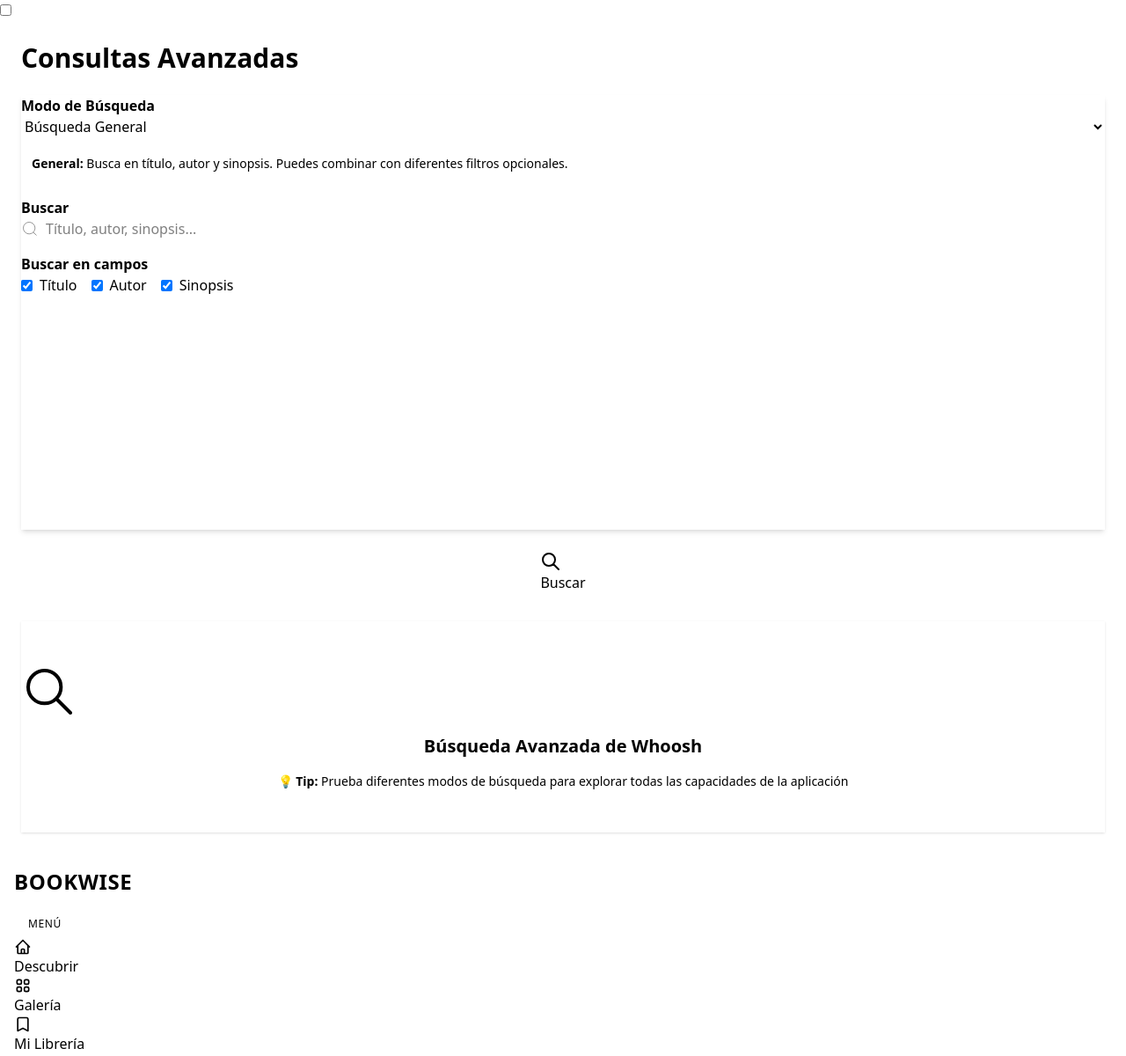
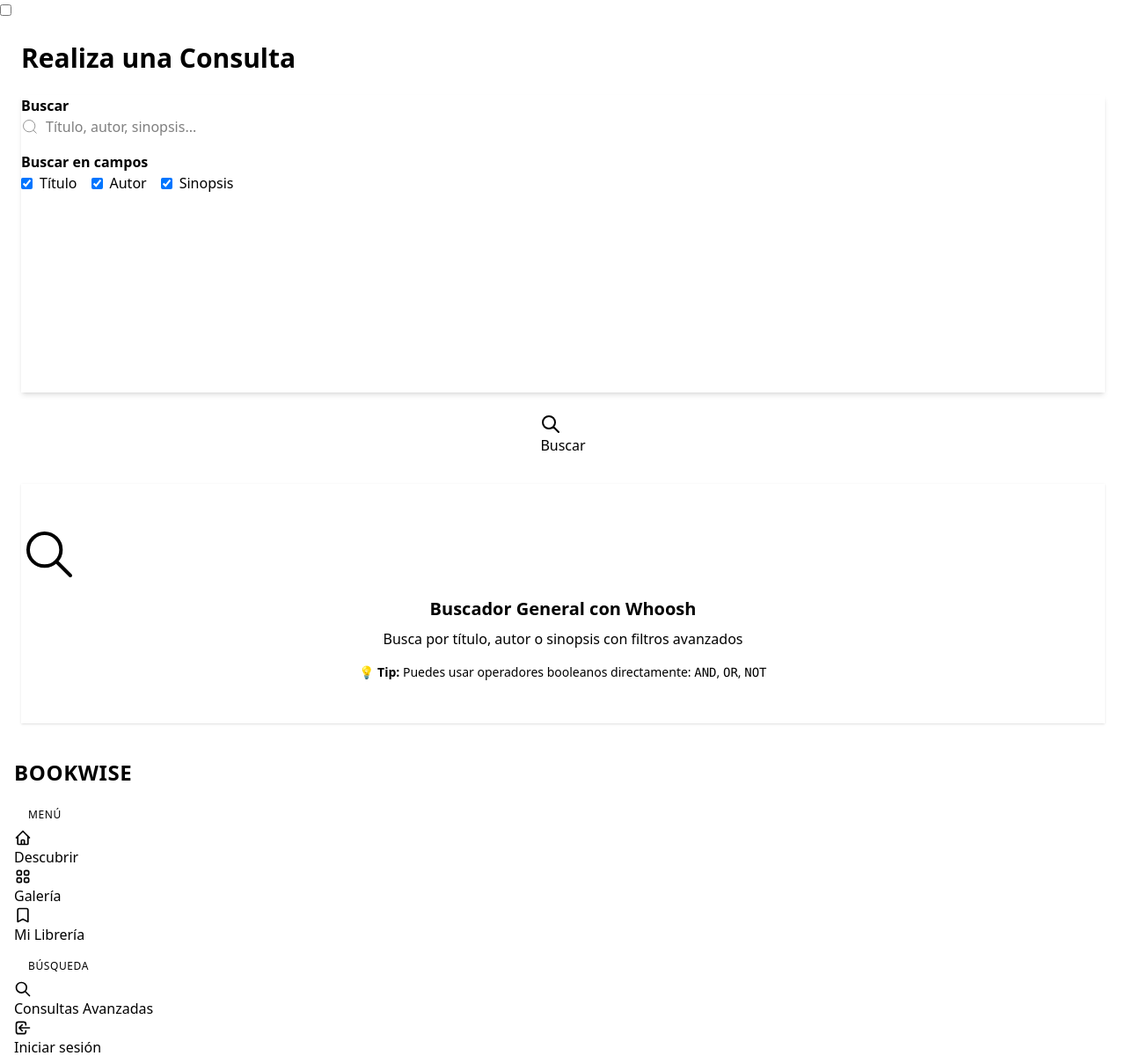
Before and after one commit to PDJ6975/Bookwise, a Django app: template main/templates/main/buscar_avanzado.html in a window 1280 px wide. Shown: the top 1200 px of the page at 88% size. Run offline with Django 5.2, Linux system fonts and the light colour scheme; the template is opened without the code that fills it, so the values that code supplies are empty; some libraries are stand-ins or nearby versions.

Commit message:
refactor: dejar solo buscador general

```diff
--- a/main/templates/main/buscar_avanzado.html
+++ b/main/templates/main/buscar_avanzado.html
@@ -4,7 +4,7 @@
 
 {% block content %}
 <div class="max-w-7xl mx-auto">
-    <h1 class="text-3xl font-bold mb-6">Consultas Avanzadas</h1>
+    <h1 class="text-3xl font-bold mb-6">Realiza una Consulta</h1>
 
     <!-- Formulario de Búsqueda -->
     <form method="GET" action="{% url 'buscar_avanzado' %}" class="mb-8">
@@ -13,26 +13,8 @@
         <!-- Card Principal -->
         <div class="card bg-base-100 shadow-md mb-6">
             <div class="card-body">
-                <!-- Modo de Búsqueda -->
+                <!-- Input de Búsqueda -->
                 <div class="form-control mb-4">
-                    <label class="label">
-                        <span class="label-text font-semibold">Modo de Búsqueda</span>
-                    </label>
-                    <select name="modo" id="modo-busqueda" class="select select-bordered w-full">
-                        <option value="filtrado" {% if modo == 'filtrado' %}selected{% endif %}>Búsqueda General</option>
-                        <option value="booleana" {% if modo == 'booleana' %}selected{% endif %}>Búsqueda Booleana (AND/OR/NOT)</option>
-                        <option value="populares" {% if modo == 'populares' %}selected{% endif %}>Solo Libros Populares</option>
-                    </select>
-                    <!-- Descripción del modo -->
-                    <div class="mt-2 p-3 bg-base-200 rounded-lg text-sm" id="modo-descripcion">
-                        <p id="desc-filtrado"><strong>General:</strong> Busca en título, autor y sinopsis. Puedes combinar con diferentes filtros opcionales.</p>
-                        <p id="desc-booleana" class="hidden"><strong>Booleana:</strong> Usa operadores: <code>autor:García AND genero:Ficción</code>, <code>titulo:amor OR titulo:guerra</code>, <code>NOT genero:Infantil</code></p>
-                        <p id="desc-populares" class="hidden"><strong>Populares:</strong> Muestra libros con muchos votos ordenados por valoración (útil para descubrir clásicos).</p>
-                    </div>
-                </div>
-
-                <!-- Input de Búsqueda -->
-                <div class="form-control mb-4" id="campo-busqueda">
                     <label class="label">
                         <span class="label-text font-semibold">Buscar</span>
                     </label>
@@ -41,33 +23,33 @@
                             <circle cx="11" cy="11" r="8"></circle>
                             <path d="m21 21-4.3-4.3"></path>
                         </svg>
-                        <input type="search" name="q" value="{{ q }}" placeholder="Título, autor, sinopsis..." class="grow" id="input-busqueda" />
+                        <input type="search" name="q" value="{{ q }}" placeholder="Título, autor, sinopsis..." class="grow" />
                     </label>
                 </div>
 
-                <!-- Campos de Búsqueda (solo para modo filtrado) -->
-                <div class="form-control mb-4 hidden" id="campos-multicampo">
+                <!-- Campos de Búsqueda -->
+                <div class="form-control mb-4">
                     <label class="label">
                         <span class="label-text font-semibold">Buscar en campos</span>
                     </label>
                     <div class="flex gap-4">
                         <label class="cursor-pointer flex items-center gap-2">
-                            <input type="checkbox" name="campo_titulo" class="checkbox checkbox-primary" {% if not tipo_busqueda or campo_titulo %}checked{% endif %} />
+                            <input type="checkbox" name="campo_titulo" class="checkbox checkbox-primary" {% if not busqueda_realizada or campo_titulo %}checked{% endif %} />
                             <span class="label-text">Título</span>
                         </label>
                         <label class="cursor-pointer flex items-center gap-2">
-                            <input type="checkbox" name="campo_autor" class="checkbox checkbox-primary" {% if not tipo_busqueda or campo_autor %}checked{% endif %} />
+                            <input type="checkbox" name="campo_autor" class="checkbox checkbox-primary" {% if not busqueda_realizada or campo_autor %}checked{% endif %} />
                             <span class="label-text">Autor</span>
                         </label>
                         <label class="cursor-pointer flex items-center gap-2">
-                            <input type="checkbox" name="campo_sinopsis" class="checkbox checkbox-primary" {% if not tipo_busqueda or campo_sinopsis %}checked{% endif %} />
+                            <input type="checkbox" name="campo_sinopsis" class="checkbox checkbox-primary" {% if not busqueda_realizada or campo_sinopsis %}checked{% endif %} />
                             <span class="label-text">Sinopsis</span>
                         </label>
                     </div>
                 </div>
 
-                <!-- Collapse: Filtros Avanzados (solo para modo filtrado) -->
-                <div class="collapse collapse-arrow bg-base-200 hidden" id="filtros-avanzados">
+                <!-- Collapse: Filtros Avanzados -->
+                <div class="collapse collapse-arrow bg-base-200">
                     <input type="checkbox" checked />
                     <div class="collapse-title font-semibold">
                         Filtros Avanzados
@@ -76,8 +58,8 @@
                         <!-- Géneros -->
                         <div class="form-control mb-4">
                             <label class="label">
-                                <span class="label-text font-semibold">Géneros</span>
-                                <span class="label-text-alt">Selecciona uno o más (OR)</span>
+                                <span class="label-text font-semibold">Géneros:</span>
+                                <span class="label-text-alt">Selecciona uno o más</span>
                             </label>
                             <div class="grid grid-cols-2 md:grid-cols-3 lg:grid-cols-4 gap-2 max-h-48 overflow-y-auto p-2 bg-base-100 rounded-lg border border-base-300">
                                 {% for genero in generos %}
@@ -92,24 +74,16 @@
                         <!-- Valoración Mínima -->
                         <div class="form-control mb-4">
                             <label class="label">
-                                <span class="label-text font-semibold">Valoración Mínima</span>
+                                <span class="label-text font-semibold">Valoración Mínima:</span>
                                 <span class="label-text-alt" id="val-display">0.0 ★</span>
                             </label>
                             <input type="range" name="valoracion_min" min="0" max="5" value="{{ valoracion_min }}" step="0.5" class="range range-primary" id="val-slider" />
                         </div>
 
-                        <!-- Solo Populares -->
-                        <div class="form-control mb-4" id="toggle-populares">
-                            <label class="cursor-pointer flex items-center gap-3">
-                                <input type="checkbox" name="solo_populares" value="1" class="toggle toggle-primary" {% if solo_populares %}checked{% endif %} />
-                                <span class="label-text font-semibold">Solo libros populares (≥50 votos)</span>
-                            </label>
-                        </div>
-
                         <!-- Fuente -->
                         <div class="form-control mb-4">
                             <label class="label">
-                                <span class="label-text font-semibold">Fuente de Datos</span>
+                                <span class="label-text font-semibold">Fuente de Datos:</span>
                             </label>
                             <select name="fuente" class="select select-bordered select-sm">
                                 <option value="" {% if fuente == '' %}selected{% endif %}>Todas las fuentes</option>
@@ -121,7 +95,7 @@
                         <!-- Ordenar Por -->
                         <div class="form-control">
                             <label class="label">
-                                <span class="label-text font-semibold">Ordenar Resultados</span>
+                                <span class="label-text font-semibold">Ordenar Resultados:</span>
                             </label>
                             <select name="ordenar" class="select select-bordered select-sm">
                                 <option value="relevancia" {% if ordenar == 'relevancia' %}selected{% endif %}>Relevancia</option>
@@ -147,7 +121,7 @@
     </form>
 
     <!-- Resultados -->
-    {% if tipo_busqueda %}
+    {% if busqueda_realizada %}
     <div class="mb-6">
         <!-- Contador de Resultados -->
         <div class="flex items-center justify-between mb-4">
@@ -276,9 +250,10 @@
             <svg xmlns="http://www.w3.org/2000/svg" class="h-16 w-16 text-primary mb-4" fill="none" viewBox="0 0 24 24" stroke="currentColor">
                 <path stroke-linecap="round" stroke-linejoin="round" stroke-width="1.5" d="M21 21l-6-6m2-5a7 7 0 11-14 0 7 7 0 0114 0z" />
             </svg>
-            <h3 class="text-xl font-bold mb-2">Búsqueda Avanzada de Whoosh</h3>
+            <h3 class="text-xl font-bold mb-2">Buscador General con Whoosh</h3>
+            <p class="text-base-content/70">Busca por título, autor o sinopsis con filtros avanzados</p>
             <div class="mt-4 text-sm text-base-content/60">
-                <p>💡 <strong>Tip:</strong> Prueba diferentes modos de búsqueda para explorar todas las capacidades de la aplicación</p>
+                <p>💡 <strong>Tip:</strong> Puedes usar operadores booleanos directamente: <code>AND</code>, <code>OR</code>, <code>NOT</code></p>
             </div>
         </div>
     </div>
@@ -300,62 +275,5 @@
             display.textContent = e.target.value + ' ★';
         });
     }
-
-    // Script para mostrar/ocultar campos según modo de búsqueda
-    const modoSelect = document.getElementById('modo-busqueda');
-    const campoBusqueda = document.getElementById('campo-busqueda');
-    const camposMulticampo = document.getElementById('campos-multicampo');
-    const filtrosAvanzados = document.getElementById('filtros-avanzados');
-    const inputBusqueda = document.getElementById('input-busqueda');
-
-    // Descripciones
-    const descFiltrado = document.getElementById('desc-filtrado');
-    const descBooleana = document.getElementById('desc-booleana');
-    const descPopulares = document.getElementById('desc-populares');
-
-    function actualizarCampos() {
-        const modo = modoSelect.value;
-
-        // Ocultar todo primero
-        campoBusqueda.classList.add('hidden');
-        camposMulticampo.classList.add('hidden');
-        filtrosAvanzados.classList.add('hidden');
-
-        // Ocultar todas las descripciones
-        descFiltrado.classList.add('hidden');
-        descBooleana.classList.add('hidden');
-        descPopulares.classList.add('hidden');
-
-        // Mostrar campos según modo
-        switch(modo) {
-            case 'filtrado':
-                campoBusqueda.classList.remove('hidden');
-                camposMulticampo.classList.remove('hidden');
-                filtrosAvanzados.classList.remove('hidden');
-                descFiltrado.classList.remove('hidden');
-                inputBusqueda.placeholder = 'Título, autor, sinopsis...';
-                inputBusqueda.required = false;
-                break;
-
-            case 'booleana':
-                campoBusqueda.classList.remove('hidden');
-                descBooleana.classList.remove('hidden');
-                inputBusqueda.placeholder = 'Ej: autor:García AND genero:Ficción';
-                inputBusqueda.required = true;
-                break;
-
-            case 'populares':
-                // No muestra input de búsqueda, usa filtros
-                filtrosAvanzados.classList.remove('hidden');
-                descPopulares.classList.remove('hidden');
-                break;
-        }
-    }
-
-    // Ejecutar al cargar y al cambiar
-    if (modoSelect) {
-        actualizarCampos();
-        modoSelect.addEventListener('change', actualizarCampos);
-    }
 </script>
 {% endblock %}
```
Also changed, not shown: main/views.py (+18 -54 lines), main/whoosh_utils.py (+0 -44 lines).
